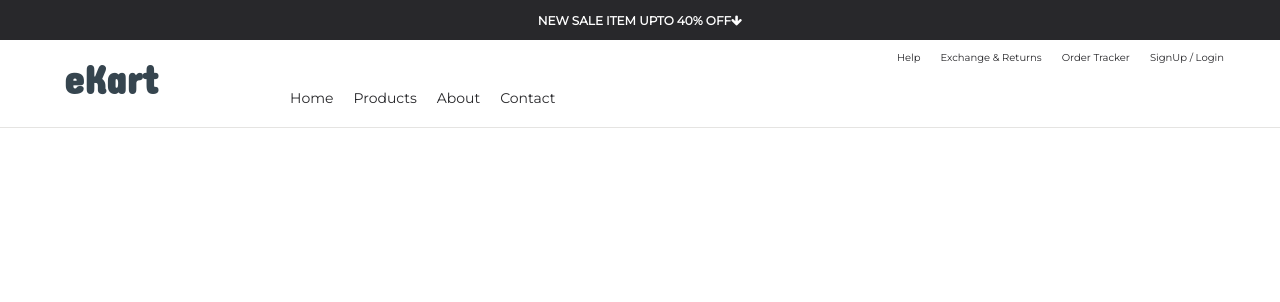
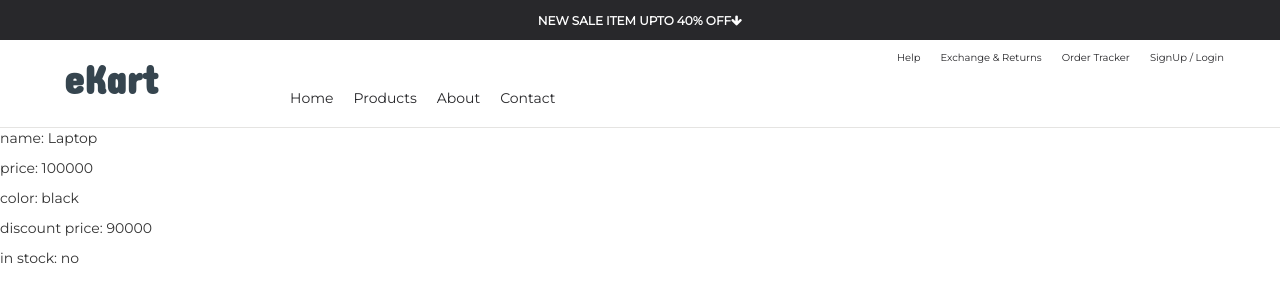
Before and after one commit to Manhkoiii123/angular-course, an Angular app: page / in a window 1280 px wide. Shown: the top 302 px of the page. Built offline with nearby package versions, Linux system fonts and the light colour scheme.

Commit message:
#15 String Interpolation

```diff
--- a/src/app/app.component.html
+++ b/src/app/app.component.html
@@ -1,2 +1,3 @@
 <top-header></top-header>
 <app-header></app-header>
+<product-list></product-list>
--- a/src/app/app.module.ts
+++ b/src/app/app.module.ts
@@ -6,9 +6,10 @@ import { HeaderComponent } from 'src/app/header/header.component';
 import { TopHeaderComponent } from './top-header/top-header.component';
 import { TopMenuComponent } from './header/top-menu/top-menu.component';
 import { MainMenuComponent } from './header/main-menu/main-menu.component';
+import { ProductListComponent } from './product-list/product-list.component';
 
 @NgModule({
-  declarations: [AppComponent, HeaderComponent, TopHeaderComponent, TopMenuComponent, MainMenuComponent],
+  declarations: [AppComponent, HeaderComponent, TopHeaderComponent, TopMenuComponent, MainMenuComponent, ProductListComponent],
   imports: [BrowserModule],
   providers: [],
   bootstrap: [AppComponent],
--- /dev/null
+++ b/src/app/product-list/product-list.component.html
@@ -0,0 +1,5 @@
+<p>name: {{ product.name }}</p>
+<p>price: {{ product.price }}</p>
+<p>color: {{ product.color }}</p>
+<p>discount price: {{ getDiscountPrice() }}</p>
+<p>in stock: {{ product.inStock > 0 ? "yes" : "no" }}</p>
--- /dev/null
+++ b/src/app/product-list/product-list.component.ts
@@ -0,0 +1,21 @@
+import { Component } from '@angular/core';
+
+@Component({
+  selector: 'product-list',
+  templateUrl: './product-list.component.html',
+  styleUrls: ['./product-list.component.css'],
+})
+export class ProductListComponent {
+  product = {
+    name: 'Laptop',
+    price: 100000,
+    color: 'black',
+    discount: 10,
+    inStock: 0,
+  };
+  getDiscountPrice() {
+    return (
+      this.product.price - this.product.price * (this.product.discount / 100)
+    );
+  }
+}
```
Also changed, not shown: src/app/product-list/product-list.component.css (added), 1 other file (tests, documents, lock files or other folders).
